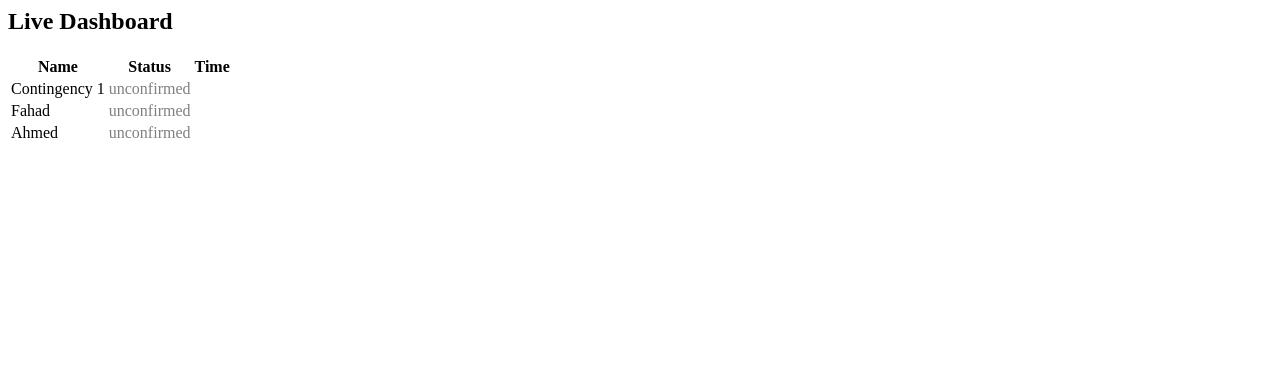
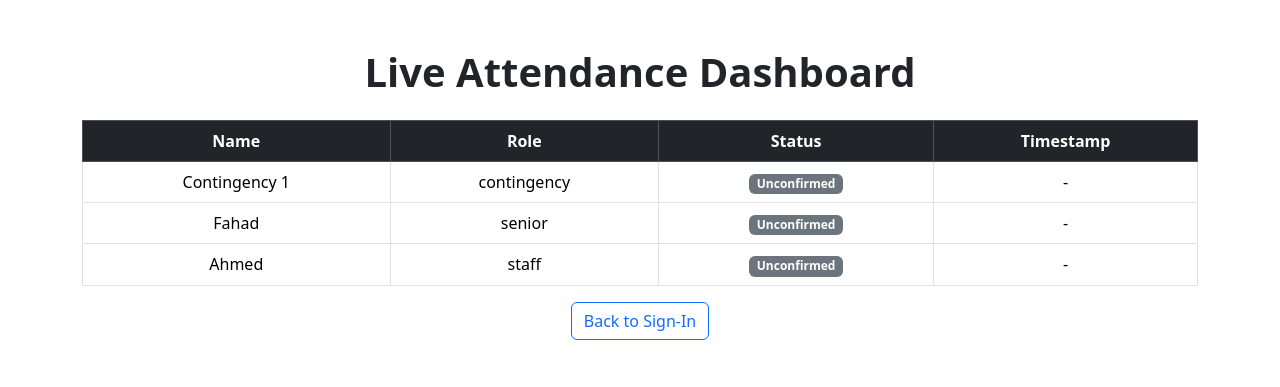
Before and after one commit to Kaled1122/smart_attendance, a Flask app: page /dashboard in a window 1280 px wide. Shown: the top 387 px of the page. Run offline with Flask 3, Linux system fonts and the light colour scheme.

Commit message:
Update dashboard.html

```diff
--- a/templates/dashboard.html
+++ b/templates/dashboard.html
@@ -1,14 +1,47 @@
-<h2>Live Dashboard</h2>
-<table>
-  <tr><th>Name</th><th>Status</th><th>Time</th></tr>
+<!DOCTYPE html>
+<html lang="en">
+<head>
+  <meta charset="UTF-8">
+  <meta name="viewport" content="width=device-width, initial-scale=1">
+  <title>Attendance Dashboard</title>
+  <link rel="stylesheet" href="https://cdn.jsdelivr.net/npm/bootstrap@5.3.2/dist/css/bootstrap.min.css">
+</head>
+<body class="bg-white">
+<div class="container py-5">
+  <h1 class="text-center mb-4 fw-bold">Live Attendance Dashboard</h1>
+
+  <table class="table table-bordered table-hover text-center">
+    <thead class="table-dark">
+      <tr>
+        <th>Name</th>
+        <th>Role</th>
+        <th>Status</th>
+        <th>Timestamp</th>
+      </tr>
+    </thead>
+    <tbody>
       {% for s in staff %}
       <tr>
         <td>{{ s.name }}</td>
-    <td style="color:
-        {% if s.status=='present' %}green{% elif s.status=='absent' %}red{% elif s.status=='on_way' %}orange{% else %}gray{% endif %}">
-        {{ s.status }}
+        <td>{{ s.role }}</td>
+        <td>
+          {% if s.status == 'present' %}
+            <span class="badge bg-success">Present</span>
+          {% elif s.status == 'unconfirmed' %}
+            <span class="badge bg-secondary">Unconfirmed</span>
+          {% else %}
+            <span class="badge bg-warning text-dark">{{ s.status }}</span>
+          {% endif %}
         </td>
-    <td>{{ s.timestamp or '' }}</td>
+        <td>{{ s.timestamp.strftime("%Y-%m-%d %H:%M:%S") if s.timestamp else "-" }}</td>
       </tr>
       {% endfor %}
+    </tbody>
   </table>
+
+  <div class="text-center">
+    <a href="/" class="btn btn-outline-primary">Back to Sign-In</a>
+  </div>
+</div>
+</body>
+</html>
```
Lines whose indentation alone changed are shown as unchanged.
